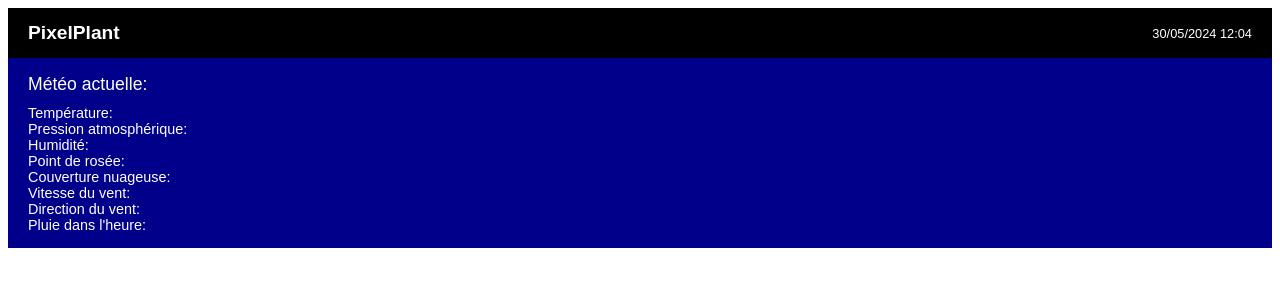
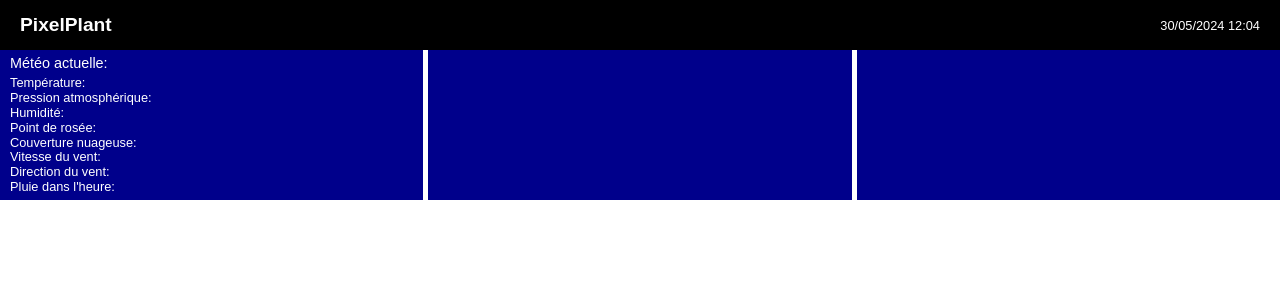
Before and after one commit to Benji901/Pixelplant, a plain HTML site: page index.html in a window 1280 px wide. Drawn offline with Linux system fonts and the light colour scheme; no server answers; a web font is replaced by a local one.

Commit message:
Update index.html

```diff
--- a/index.html
+++ b/index.html
@@ -8,44 +8,55 @@
     <style>
         body {
             font-family: 'Glacial Indifference', sans-serif;
+            margin: 0;
+            padding: 0;
+            box-sizing: border-box;
         }
         .bandeau {
             display: flex;
             justify-content: space-between;
             align-items: center;
             padding: 0 20px;
+            background-color: #000;
+            color: #fff;
+            height: 50px;
         }
         .bandeau-meteo {
             background-color: #00008B;
             color: #fff;
             display: flex;
-            flex-direction: column;
-            justify-content: center; /* Centre les éléments verticalement */
             height: 150px;
-            padding: 20px;
         }
-        .encart-meteo {
+        .section {
+            flex: 1;
             display: flex;
             flex-direction: column;
-            align-items: flex-start;
+            justify-content: center;
+            padding: 10px;
+        }
+        .divider {
+            width: 5px;
+            background-color: #fff;
         }
         .titre {
-            font-size: 1.1em;
-            margin-bottom: 10px;
+            font-size: 0.9em; /* Réduit la taille de la police pour le titre */
+            margin-bottom: 5px; /* Réduit l'espace en bas du titre */
         }
         .info {
-            font-size: 0.9em;
+            font-size: 0.8em; /* Réduit la taille de la police pour les infos */
+            margin: 1px 0; /* Réduit l'espace vertical entre les infos */
+            line-height: 1em; /* Réduit la hauteur des lignes */
         }
     </style>
 </head>
 <body>
-    <div class="bandeau" style="background-color: #000; color: #fff; height: 50px;">
+    <div class="bandeau">
         <div style="font-weight: bold; font-size: 1.2em;">PixelPlant</div>
         <div id="datetime" style="font-size: 0.8em;"></div>
     </div>
 
-    <div id="weather" class="bandeau-meteo">
-        <div class="encart-meteo">
+    <div class="bandeau-meteo">
+        <div class="section">
             <div class="titre">Météo actuelle:</div>
             <div id="temperature" class="info">Température: </div>
             <div id="pressure" class="info">Pression atmosphérique: </div>
@@ -55,6 +66,14 @@
             <div id="wind-speed" class="info">Vitesse du vent: </div>
             <div id="wind-direction" class="info">Direction du vent: </div>
             <div id="rain" class="info">Pluie dans l'heure: </div>
+        </div>
+        <div class="divider"></div>
+        <div class="section">
+            <!-- Contenu de la deuxième section -->
+        </div>
+        <div class="divider"></div>
+        <div class="section">
+            <!-- Contenu de la troisième section -->
         </div>
     </div>
 
```
